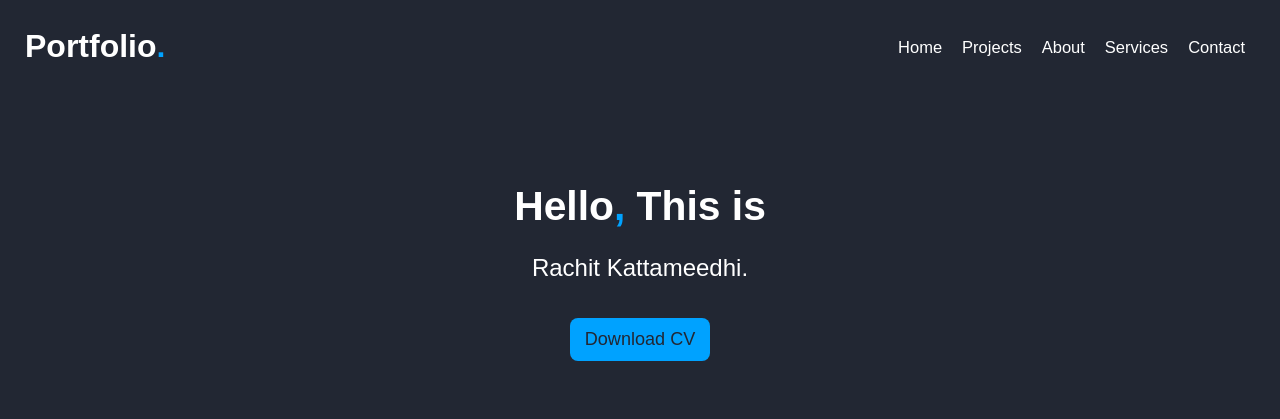
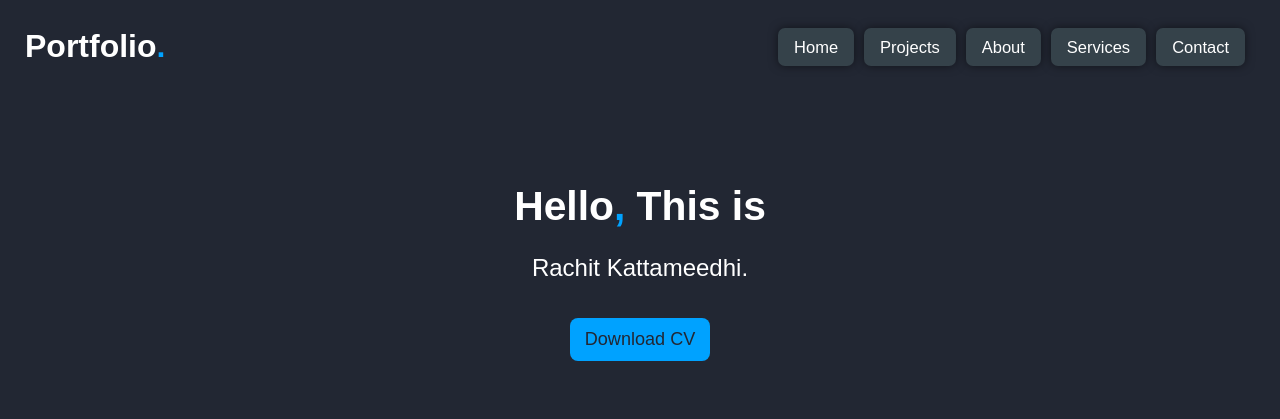
Before and after one commit to StatisticianX/resume, a plain HTML site: page index.html in a window 1280 px wide. Shown: the top 419 px of the page. Drawn offline with Linux system fonts and the light colour scheme.

Commit message:
commit all

```diff
--- a/index.html
+++ b/index.html
@@ -12,17 +12,26 @@
 </head>
 
 <body>
-
     <header>
         <div class="portfolio-heading">
             <h1><a href="index.html" class="portfolio-link">Portfolio</a><span style="color: var(--highlight-color);">.</span></h1>
         </div>
         <nav class="nav_bar">
-            <a href="index.html">Home</a>
-            <a href="projects.html">Projects</a>
-            <a href="about.html">About</a>
-            <a href="services.html">Services</a>
-            <a href="contact.html">Contact</a>
+            <div class="animated-card">
+                <a href="index.html">Home</a>
+            </div>
+            <div class="animated-card">
+                <a href="projects.html">Projects</a>
+            </div>
+            <div class="animated-card">
+                <a href="about.html">About</a>
+            </div>
+            <div class="animated-card">
+                <a href="services.html">Services</a>
+            </div>
+            <div class="animated-card">
+                <a href="contact.html">Contact</a>
+            </div>
         </nav>
     </header>
 
--- a/styles.css
+++ b/styles.css
@@ -38,13 +38,13 @@ header {
     color: #fff;
 }
 
-/* Nav_bar Styles */
 .nav_bar {
     display: flex;
 }
 
 .nav_bar a {
     color: var(--main-text-color);
+    display: block;
     margin: 0 10px;
     text-decoration: none;
     transition: color 0.3s ease;
@@ -397,3 +397,28 @@ form button:hover {
     font-size: 1.125rem;
     margin-bottom: 20px;
 }
+
+.nav_bar .animated-card {
+    margin-right: 10px; /* Adjust the margin as needed */
+    overflow: hidden;
+    transition: transform 0.3s ease-in-out;
+}
+
+.nav_bar .animated-card:hover {
+    transform: scale(1.1);
+}
+
+.animated-card {
+    background-color: var(--section-bg-color);
+    color: var(--main-text-color);
+    padding: 6px;
+    border-radius: 7px;
+    box-shadow: 0 0 10px rgba(0, 0, 0, 0.5);
+    text-align: center;
+    overflow: hidden;
+    transition: transform 0.2s ease-in-out;
+}
+
+.animated-card:hover {
+    transform: scale(1.15);
+}
```
Also changed, not shown: about.html (+11 -1 lines), contact.html (+11 -2 lines), project1.html (+11 -1 lines), project2.html (+11 -1 lines), project3.html (+11 -1 lines), projects.html (+11 -1 lines), readmore.html (+11 -1 lines), services.html (+11 -1 lines).
